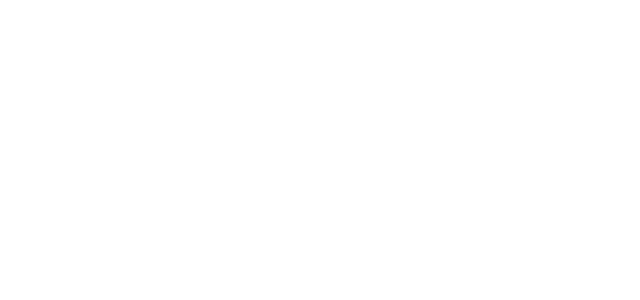
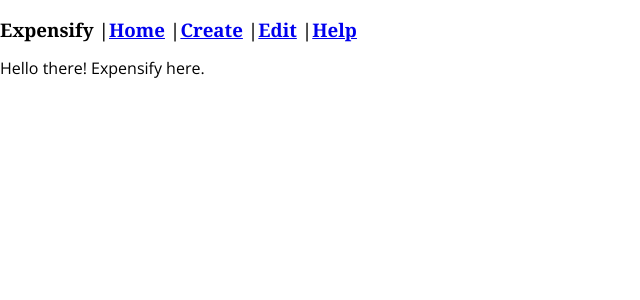
Before and after one commit to theindianotaku/react-expensify-app, a React (Create React App) app: page / in a window 1280 px wide. Shown: the top 300 px of the page, without its empty margins (0-640 px from the left). Built offline with nearby package versions, Linux system fonts and the light colour scheme.

Commit message:
Added initial routing

```diff
--- a/src/components/App.js
+++ b/src/components/App.js
@@ -5,7 +5,7 @@
   render() {
     return (
       <div>
-        <p>Hello! Expensify here.</p>
+        <p>Hello there! Expensify here.</p>
       </div>
     );
   }
--- a/src/index.js
+++ b/src/index.js
@@ -1,16 +1,60 @@
 import React from 'react';
 import ReactDOM from 'react-dom';
-import { BrowserRouter, Route } from 'react-router-dom';
+import { BrowserRouter, Route, Switch, Link } from 'react-router-dom';
 
 import App from './components/App';
-
 import 'normalize.css/normalize.css';
 import './styles/styles.css';
 //import registerServiceWorker from './registerServiceWorker';
 
+const AddExpensePage = () => (
+  <div>
+    <p>Hello! Add page here.</p>
+  </div>
+);
+
+const EditExpensePage = () => (
+  <div>
+    <p>Hello! Edit page here here.</p>
+  </div>
+);
+
+const HelpPage = () => (
+  <div>
+    <p>Hello! Help page here.</p>
+  </div>
+);
+
+const NotFoundPage = () => (
+  <div>
+    404 -
+    <Link to="/">Go Home</Link>
+  </div>
+);
+
+const Header = () => (
+  <header>
+    <h3>Expensify |
+      <Link to="/">Home</Link> |
+      <Link to="/create">Create</Link> |
+      <Link to="/edit">Edit</Link> |
+      <Link to="/help">Help</Link>
+    </h3>
+  </header>
+);
+
 const routes = (
   <BrowserRouter>
-
+    <div>
+      <Header />
+      <Switch>
+        <Route path="/" component={App} exact={true} />
+        <Route path="/create" component={AddExpensePage} />
+        <Route path="/edit" component={EditExpensePage} />
+        <Route path="/help" component={HelpPage} />
+        <Route component={NotFoundPage} />
+      </Switch>
+    </div>
   </BrowserRouter>
 );
 
```
